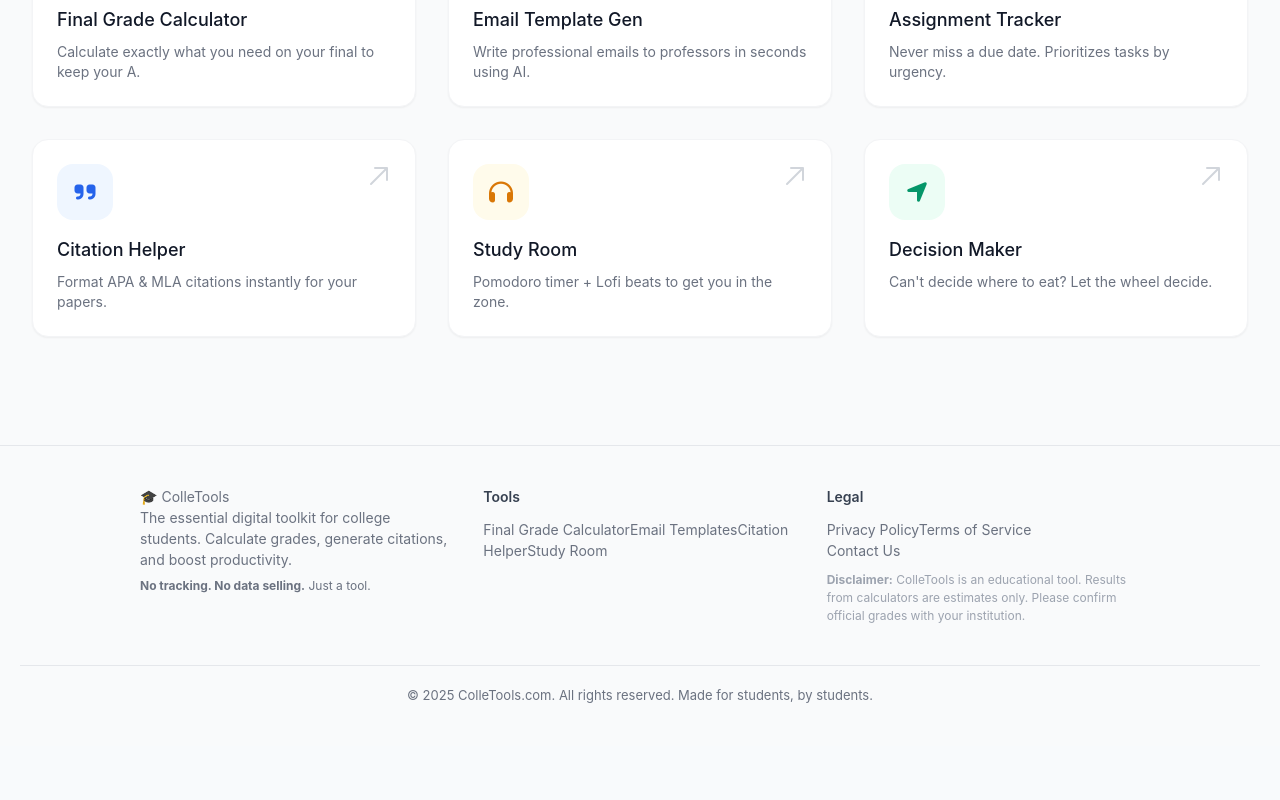
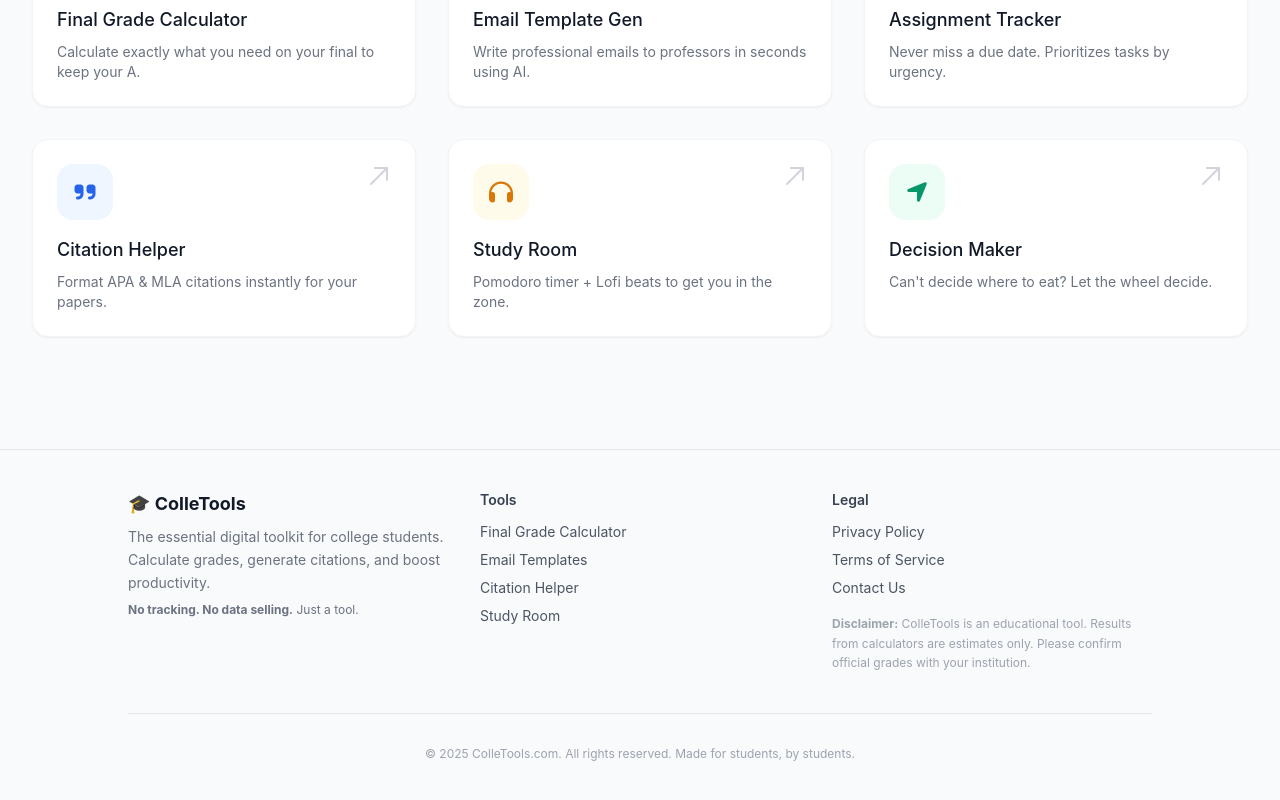
Before and after one commit to xuldqi/colletools, a Next.js app: page / in a window 1280 px wide. Shown: the part 753-1553 px from the top of the page. Before the commit the page ends 1499 px from the top, so only its background shows below. Built offline with nearby package versions, Linux system fonts and the light colour scheme.

Commit message:
Fix date input localization and optimize performance

```diff
--- a/app/deadlines/page.tsx
+++ b/app/deadlines/page.tsx
@@ -6,6 +6,7 @@ import Footer from '@/components/Footer'
 import SectionHeader from '@/components/SectionHeader'
 import Card from '@/components/Card'
 import Button from '@/components/Button'
+import DateInput from '@/components/DateInput'
 
 interface Assignment {
   id: number
@@ -101,13 +102,11 @@ export default function DeadlineTracker() {
               </div>
               <div className="md:col-span-3">
                 <label className="text-xs font-bold text-gray-500 uppercase">Due Date</label>
-                <input
-                  type="date"
-                  lang="en"
+                <DateInput
                   value={newDate}
-                  onChange={e => setNewDate(e.target.value)}
+                  onChange={setNewDate}
                   className="w-full p-2 border rounded"
-                  style={{ direction: 'ltr' }}
+                  placeholder="MM/DD/YYYY"
                 />
               </div>
               <div className="md:col-span-2">
--- a/app/globals.css
+++ b/app/globals.css
@@ -23,3 +23,12 @@ html {
   -ms-overflow-style: none;  /* IE and Edge */
   scrollbar-width: none;  /* Firefox */
 }
+
+/* Force date input to use English locale */
+input[type="date"] {
+  color-scheme: light;
+}
+
+input[type="date"]::-webkit-calendar-picker-indicator {
+  cursor: pointer;
+}
--- a/app/layout.tsx
+++ b/app/layout.tsx
@@ -15,7 +15,8 @@ export default function RootLayout({
   return (
     <html lang="en" dir="ltr">
       <head>
-        <link rel="stylesheet" href="https://cdnjs.cloudflare.com/ajax/libs/font-awesome/6.4.0/css/all.min.css" />
+        <link rel="preconnect" href="https://cdnjs.cloudflare.com" />
+        <link rel="stylesheet" href="https://cdnjs.cloudflare.com/ajax/libs/font-awesome/6.4.0/css/all.min.css" crossOrigin="anonymous" />
         {/* Google Analytics (GA4) - Replace G-XXXXXXXXXX with your actual measurement ID */}
         {/* <Script
           src="https://www.googletagmanager.com/gtag/js?id=G-XXXXXXXXXX"
--- /dev/null
+++ b/components/DateInput.tsx
@@ -0,0 +1,30 @@
+'use client'
+
+interface DateInputProps {
+  value: string
+  onChange: (value: string) => void
+  className?: string
+}
+
+export default function DateInput({ value, onChange, className = '' }: DateInputProps) {
+  return (
+    <div className="relative">
+      <input
+        type="date"
+        value={value}
+        onChange={(e) => onChange(e.target.value)}
+        className={className}
+        lang="en-US"
+        style={{ direction: 'ltr' }}
+      />
+      <style jsx>{`
+        input[type="date"]::-webkit-calendar-picker-indicator {
+          cursor: pointer;
+        }
+        input[type="date"] {
+          color-scheme: light;
+        }
+      `}</style>
+    </div>
+  )
+}
--- a/components/Footer.tsx
+++ b/components/Footer.tsx
@@ -4,103 +4,62 @@ import Link from 'next/link'
 
 export default function Footer() {
   return (
-    <>
-      <style jsx>{`
-        .site-footer {
-          background-color: #f9fafb;
-          border-top: 1px solid #e5e7eb;
-          padding: 40px 20px;
-          font-family: -apple-system, BlinkMacSystemFont, "Segoe UI", Roboto, Helvetica, Arial, sans-serif;
-          color: #6b7280;
-          font-size: 14px;
-          margin-top: 60px;
-        }
-        .footer-content {
-          max-width: 1000px;
-          margin: 0 auto;
-          display: flex;
-          flex-wrap: wrap;
-          justify-content: space-between;
-          gap: 30px;
-        }
-        .footer-section {
-          flex: 1;
-          min-width: 200px;
-        }
-        .footer-logo {
-          font-weight: bold;
-          font-size: 18px;
-          color: #111827;
-          margin-bottom: 10px;
-          display: block;
-          text-decoration: none;
-        }
-        .footer-links a {
-          display: block;
-          color: #6b7280;
-          text-decoration: none;
-          margin-bottom: 8px;
-          transition: color 0.2s;
-        }
-        .footer-links a:hover {
-          color: #4f46e5;
-        }
-        .disclaimer-text {
-          font-size: 12px;
-          line-height: 1.5;
-          color: #9ca3af;
-          margin-top: 10px;
-        }
-        .copyright {
-          text-align: center;
-          margin-top: 40px;
-          padding-top: 20px;
-          border-top: 1px solid #e5e7eb;
-          font-size: 13px;
-        }
-        .footer-section-title {
-          font-weight: 600;
-          color: #374151;
-          margin-bottom: 12px;
-        }
-      `}</style>
-      <footer className="site-footer">
-        <div className="footer-content">
-          <div className="footer-section">
-            <Link href="/" className="footer-logo">🎓 ColleTools</Link>
-            <p>The essential digital toolkit for college students. Calculate grades, generate citations, and boost productivity.</p>
+    <footer className="bg-gray-50 border-t border-gray-200 mt-16 py-10 px-5 text-sm text-gray-600">
+      <div className="max-w-5xl mx-auto">
+        <div className="flex flex-wrap justify-between gap-8 mb-10">
+          <div className="flex-1 min-w-[200px]">
+            <Link href="/" className="font-bold text-lg text-gray-900 mb-2 block no-underline">
+              🎓 ColleTools
+            </Link>
+            <p className="text-gray-500 leading-relaxed mb-2">
+              The essential digital toolkit for college students. Calculate grades, generate citations, and boost productivity.
+            </p>
             <p className="text-xs text-gray-500 mt-2">
               <strong>No tracking. No data selling.</strong> Just a tool.
             </p>
           </div>
 
-          <div className="footer-section">
-            <div className="footer-section-title">Tools</div>
-            <div className="footer-links">
-              <Link href="/grade-calc">Final Grade Calculator</Link>
-              <Link href="/email-gen">Email Templates</Link>
-              <Link href="/citation">Citation Helper</Link>
-              <Link href="/pomodoro">Study Room</Link>
+          <div className="flex-1 min-w-[200px]">
+            <div className="font-semibold text-gray-700 mb-3">Tools</div>
+            <div className="flex flex-col space-y-2">
+              <Link href="/grade-calc" className="text-gray-600 no-underline hover:text-primary-600 transition-colors">
+                Final Grade Calculator
+              </Link>
+              <Link href="/email-gen" className="text-gray-600 no-underline hover:text-primary-600 transition-colors">
+                Email Templates
+              </Link>
+              <Link href="/citation" className="text-gray-600 no-underline hover:text-primary-600 transition-colors">
+                Citation Helper
+              </Link>
+              <Link href="/pomodoro" className="text-gray-600 no-underline hover:text-primary-600 transition-colors">
+                Study Room
+              </Link>
             </div>
           </div>
 
-          <div className="footer-section">
-            <div className="footer-section-title">Legal</div>
-            <div className="footer-links">
-              <Link href="/privacy">Privacy Policy</Link>
-              <Link href="/terms">Terms of Service</Link>
-              <a href="mailto:novemeber11@gmail.com">Contact Us</a>
+          <div className="flex-1 min-w-[200px]">
+            <div className="font-semibold text-gray-700 mb-3">Legal</div>
+            <div className="flex flex-col space-y-2 mb-4">
+              <Link href="/privacy" className="text-gray-600 no-underline hover:text-primary-600 transition-colors">
+                Privacy Policy
+              </Link>
+              <Link href="/terms" className="text-gray-600 no-underline hover:text-primary-600 transition-colors">
+                Terms of Service
+              </Link>
+              <a href="mailto:novemeber11@gmail.com" className="text-gray-600 no-underline hover:text-primary-600 transition-colors">
+                Contact Us
+              </a>
             </div>
-            <p className="disclaimer-text">
+            <p className="text-xs text-gray-400 leading-relaxed">
               <strong>Disclaimer:</strong> ColleTools is an educational tool. Results from calculators are estimates only. Please confirm official grades with your institution.
             </p>
           </div>
         </div>
 
-        <div className="copyright">
+        <div className="text-center pt-8 border-t border-gray-200 text-xs text-gray-400">
           &copy; 2025 ColleTools.com. All rights reserved. Made for students, by students.
         </div>
-      </footer>
-    </>
+      </div>
+    </footer>
   )
 }
--- a/next.config.js
+++ b/next.config.js
@@ -2,6 +2,14 @@
 const nextConfig = {
   reactStrictMode: true,
   swcMinify: true,
+  // Optimize performance
+  compiler: {
+    removeConsole: process.env.NODE_ENV === 'production',
+  },
+  // Enable experimental features for better performance
+  experimental: {
+    optimizeCss: true,
+  },
 }
 
 module.exports = nextConfig
```
